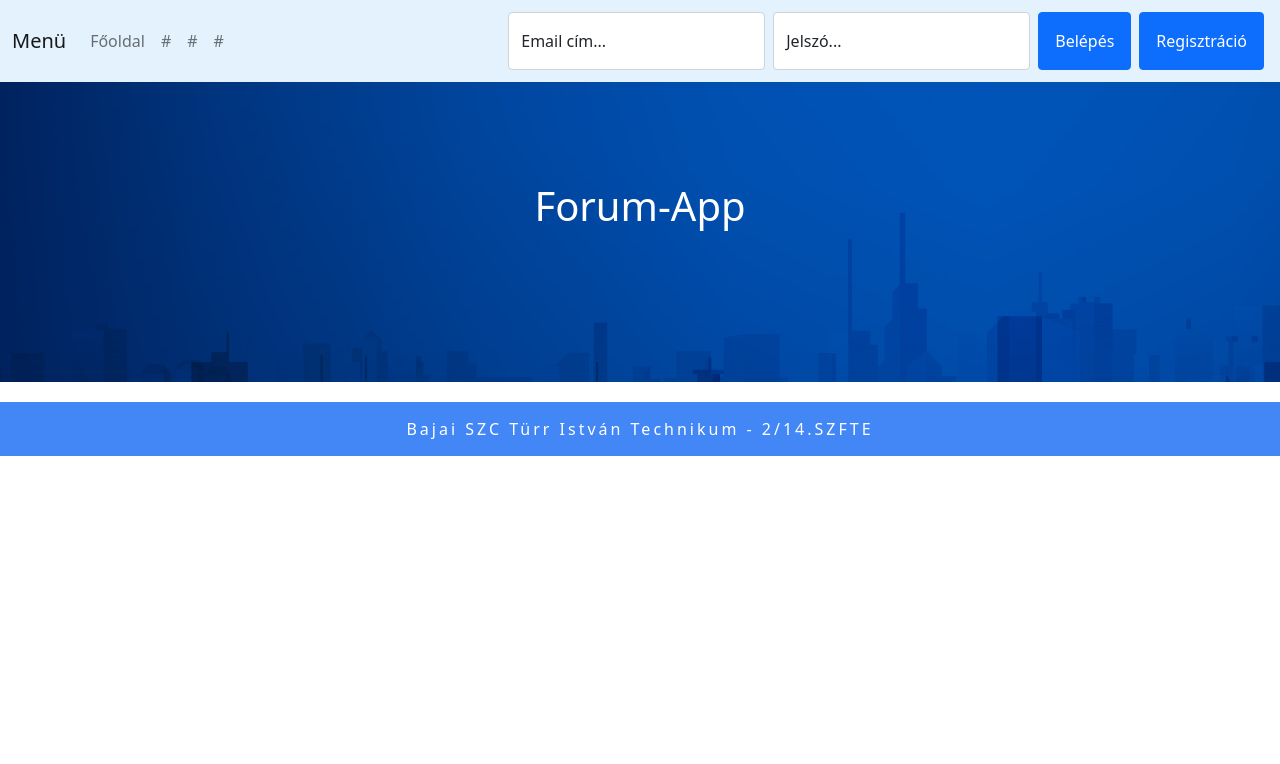
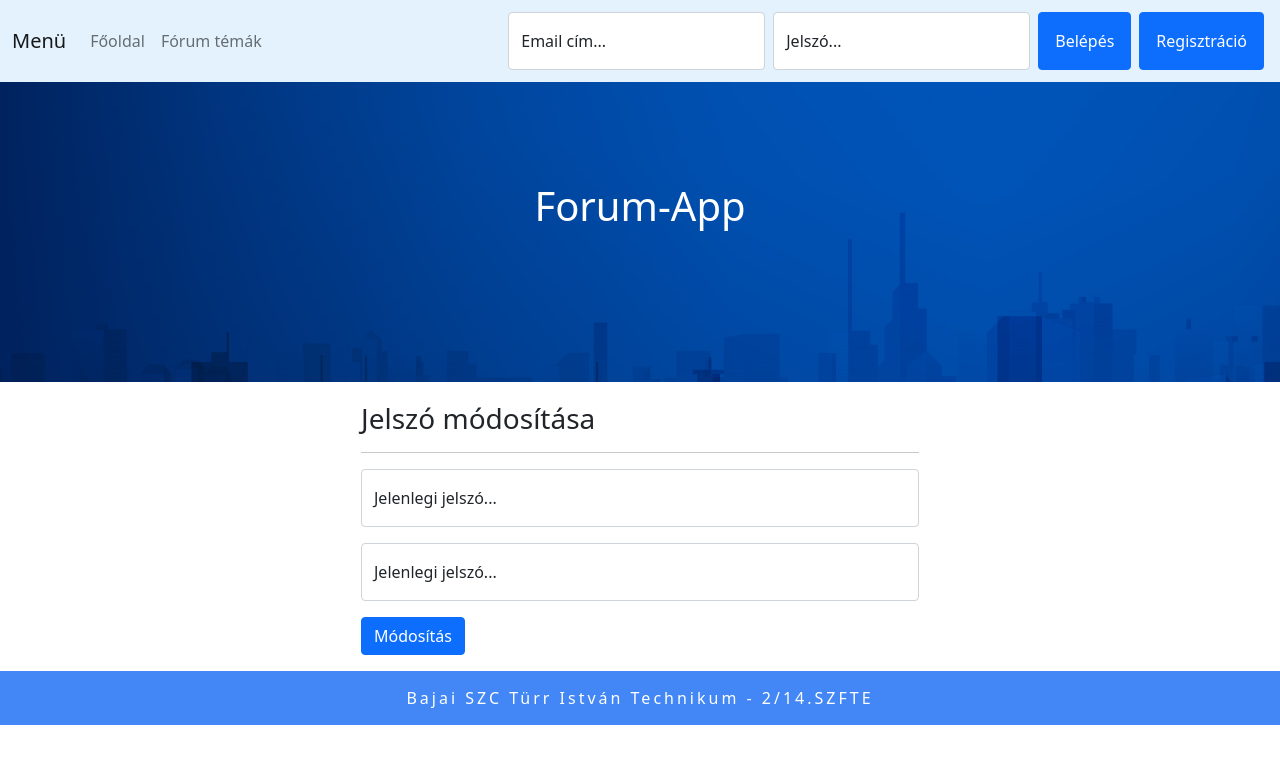
Before and after one commit to 214SZFTE/forumApp, a plain HTML site: page Public/index.html at #!/passmod in a window 1280 px wide. Drawn offline with Linux system fonts and the light colour scheme; no server answers.

Commit message:
menü rights, passmod

```diff
--- a/Public/index.html
+++ b/Public/index.html
@@ -41,18 +41,25 @@
                         <a class="nav-link" aria-current="page" href="#!">Főoldal</a>
                     </li>
                     <li class="nav-item">
-                        <a class="nav-link" aria-current="page" href="#!">#</a>
+                        <a class="nav-link" aria-current="page" href="#!">Fórum témák</a>
                     </li>
-                    <li class="nav-item">
-                        <a class="nav-link" aria-current="page" href="#!">#</a>
+                    <!-- admin menük -->
+                    <li class="nav-item" ng-if="loggedIn && loggedUserRight == 0">
+                        <a class="nav-link" aria-current="page" href="#!">Témák kezelése</a>
                     </li>
-                    <li class="nav-item">
-                        <a class="nav-link" aria-current="page" href="#!">#</a>
+                    <li class="nav-item" ng-if="loggedIn && loggedUserRight == 0">
+                        <a class="nav-link" aria-current="page" href="#!">Fórumok kezelése</a>
                     </li>
+                    <li class="nav-item" ng-if="loggedIn && loggedUserRight == 0">
+                        <a class="nav-link" aria-current="page" href="#!">Felhasználók kezelése</a>
+                    </li>
+                    <!-- user menük -->
                     <li class="nav-item" ng-if="loggedIn">
                         <a class="nav-link" aria-current="page" href="#!/profilmod">Profil módosítás</a>
                     </li>
-
+                    <li class="nav-item" ng-if="loggedIn">
+                        <a class="nav-link" aria-current="page" href="#!/passmod">Jelszó módosítás</a>
+                    </li>
                 </ul>
                 <div ng-include="'login.html'" ng-controller="loginCtrl">
 
--- a/Public/js/controllers/loginCtrl.js
+++ b/Public/js/controllers/loginCtrl.js
@@ -41,6 +41,7 @@ app.controller('loginCtrl', function($scope, $location, $rootScope, dbFactory) {
                 } else {
                     $rootScope.loggedUserID = res.data[0].id;
                     $rootScope.loggedUser = res.data[0].username;
+                    $rootScope.loggedUserRight = res.data[0].rights;
                     $rootScope.loggedUserAvatar = res.data[0].avatar_path;
                     $rootScope.loggedIn = true;
                     $scope.userData = {
--- a/Public/js/forum.js
+++ b/Public/js/forum.js
@@ -36,6 +36,10 @@ app.config(function($routeProvider) {
         })
         .when('/profilmod', {
             templateUrl: 'profilmod.html',
+            controller: 'userCtrl'
+        })
+        .when('/passmod', {
+            templateUrl: 'passmod.html',
             controller: 'userCtrl'
         });
 });
--- /dev/null
+++ b/Public/passmod.html
@@ -0,0 +1,18 @@
+<!-- passmod -->
+
+<div ng-controller="userCtrl" class="col-sm-10 offset-sm-1 col-lg-6 offset-lg-3">
+
+    <h3 class="mt-3">Jelszó módosítása</h3>
+    <hr>
+    <div class="form-floating mb-3">
+        <input type="password" class="form-control" id="oldpass" placeholder="Jelenlegi jelszó..." ng-model="user.oldpass">
+        <label for="olpass">Jelenlegi jelszó...</label>
+    </div>
+    <div class="form-floating mb-3">
+        <input type="password" class="form-control" id="oldpass" placeholder="Jelenlegi jelszó..." ng-model="user.oldpass">
+        <label for="floatingInput">Jelenlegi jelszó...</label>
+    </div>
+
+    <button class="btn btn-primary mb-3" ng-click="modify()">Módosítás</button>
+    <div>{{serverResponse}}</div>
+</div>
```
